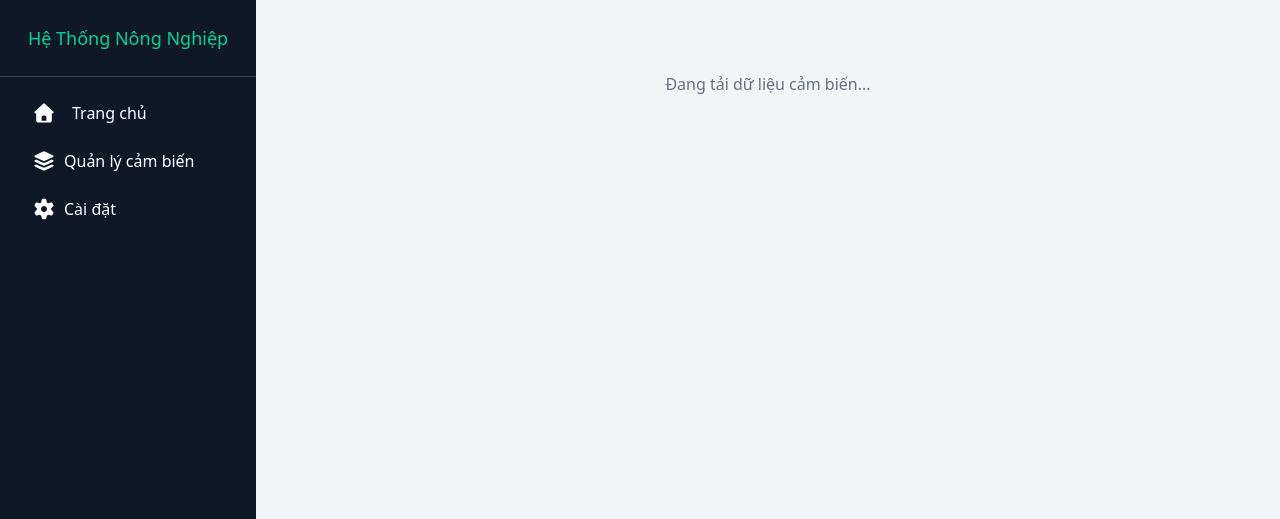
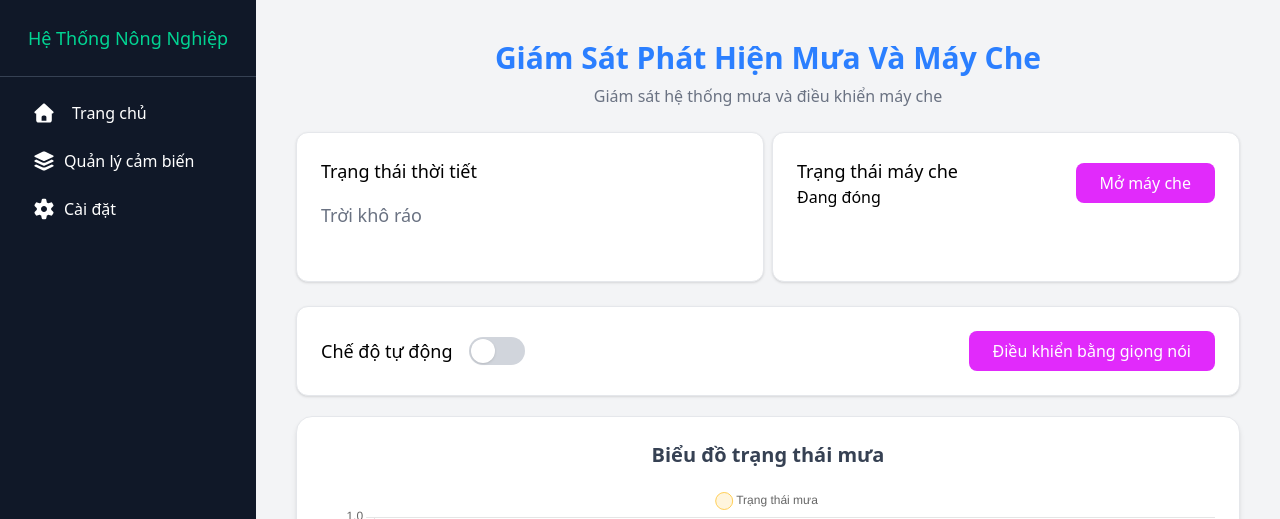
Before and after one commit to HaiDang1304/System-Farm-IoT, a React (Vite) app in the folder IotFarm/: page /rainsensor in a window 1280 px wide. Before the commit this address led to /home. Shown: the top 519 px of the page. Built offline with nearby package versions, Linux system fonts and the light colour scheme; no server answers; sample sign-in values are in the browser's storage.

Commit message:
complete rain sensor

```diff
--- a/IotFarm/src/App.jsx
+++ b/IotFarm/src/App.jsx
@@ -15,6 +15,7 @@ import { auth } from "./firebase";
 import { onAuthStateChanged } from "firebase/auth";
 import LightSensor from "./pages/LightSensor";
 import WaterSensor from "./pages/WaterSensor";
+import RainSensor from "./pages/RainSensor";
 
 function App() {
   const [currentUser, setCurrentUser] = React.useState(null);
@@ -57,6 +58,7 @@ function App() {
           <Route path="soilmoisture" element={<SoilMoistureSensor />} />
           <Route path="lightsensor" element={<LightSensor/>} />
           <Route path= "watersensor" element={<WaterSensor/>} />
+          <Route path="rainsensor" element={<RainSensor/>} />
 
 
           <Route path="sensors" element={<div>Trang quản lý cảm biến</div>} />
--- /dev/null
+++ b/IotFarm/src/components/ChartRain.jsx
@@ -0,0 +1,94 @@
+import React, { useEffect, useState } from "react";
+import { Line } from "react-chartjs-2";
+import {
+  Chart as ChartJS,
+  LineElement,
+  CategoryScale,
+  LinearScale,
+  PointElement,
+  Legend,
+  Tooltip,
+} from "chart.js";
+
+ChartJS.register(LineElement, CategoryScale, LinearScale, PointElement, Legend, Tooltip);
+
+const API_URL = "http://localhost:3000/data";
+
+const ChartRain = () => {
+  const [chartData, setChartData] = useState({
+    labels: [],
+    datasets: [
+      {
+        label: "Trạng thái mưa",
+        data: [],
+        borderColor: "rgba(255, 206, 86, 1)",
+        backgroundColor: "rgba(255, 206, 86, 0.2)",
+        tension: 0.3,
+      },
+    ],
+  });
+
+  const fetchData = async () => {
+    try {
+      const res = await fetch(API_URL);
+      const data = await res.json();
+
+      if (Array.isArray(data)) {
+        const labels = data
+          .map((item) =>
+            item.timestamp
+              ? new Date(item.timestamp._seconds * 1000).toLocaleTimeString("vi-VN")
+              : "Không có"
+          )
+          .reverse();
+
+        const ldrValues = data.map((item) => item.mua).reverse();
+
+        setChartData({
+          labels,
+          datasets: [
+            { ...chartData.datasets[0], data: ldrValues },
+          ],
+        });
+      }
+    } catch (error) {
+      console.error(" Lỗi tải dữ liệu ánh sáng:", error);
+    }
+  };
+
+  useEffect(() => {
+    fetchData();
+    const interval = setInterval(fetchData, 5000);
+    return () => clearInterval(interval);
+  }, []);
+
+  return (
+    <div className="bg-white p-6 rounded-2xl shadow-md border border-gray-200 mt-5">
+      <h2 className="text-xl font-semibold text-gray-700 text-center mb-4">
+        Biểu đồ trạng thái mưa
+      </h2>
+      <Line
+        data={chartData}
+        options={{
+          responsive: true,
+          plugins: {
+            legend: {
+              display: true,
+              position: "top",
+              labels: {
+                usePointStyle: true,
+                boxWidth: 12,
+              },
+            },
+          },
+          scales: {
+            x: { title: { display: true, text: "Thời gian" } },
+            y: { beginAtZero: true, title: { display: true, text: "Trạng thái" } },
+          },
+        }}
+      />
+    </div>
+  );
+};
+
+export default ChartRain;
--- a/IotFarm/src/pages/Home.jsx
+++ b/IotFarm/src/pages/Home.jsx
@@ -277,7 +277,7 @@ const Home = () => {
         </Link>
 
         {/* Cảm biến mưa */}
-        <div className="bg-white rounded-2xl shadow-xl p-6 hover:shadow-2xl transition">
+        <Link to="/rainsensor" className="bg-white rounded-2xl shadow-xl p-6 hover:shadow-2xl transition">
           <div className="flex items-center gap-3 text-teal-600 mb-4">
             <TreePine className="w-6 h-6" />
             <h3 className="text-lg font-bold">Cảm biến mưa</h3>
@@ -318,7 +318,7 @@ const Home = () => {
             </svg>
             Cập nhật: <span className="text-gray-500">{timeString}</span>
           </p>
-        </div>
+        </Link>
 
         {/* Cảm biến khí gas */}
         <div className="bg-white rounded-2xl shadow-xl p-6 hover:shadow-2xl transition">
--- /dev/null
+++ b/IotFarm/src/pages/RainSensor.jsx
@@ -0,0 +1,146 @@
+import { useEffect, useState } from "react";
+import CharRain from "../components/ChartRain";
+
+const API_URL = "http://localhost:3000/data";
+const CONTROL_URL = "http://localhost:3000/control";
+
+const RainSensor = () => {
+  const [sensorData, setSensorData] = useState({ mua: 0 });
+  const [rainState, setRainState] = useState(false);
+  const [autoMode, setAutoMode] = useState(false);
+  const [isListening, setIsListening] = useState(false);
+  const [voiceMessage, setVoiceMessage] = useState("");
+
+  const speak = (text) => {
+    if (!window.speechSynthesis) return;
+    const utter = new SpeechSynthesisUtterance(text);
+    const voices = window.speechSynthesis.getVoices();
+    const vietnameseVoice = voices.find((v) => v.lang === "vi-VN");
+    if (vietnameseVoice) utter.voice = vietnameseVoice;
+    utter.lang = "vi-VN";
+    utter.rate = 1;
+    utter.pitch = 1;
+    window.speechSynthesis.speak(utter);
+  };
+
+  const toggleMotor = async (state) => {
+    setRainState(state);
+    try {
+      await fetch(CONTROL_URL, {
+        method: "POST",
+        headers: { "Content-Type": "application/json" },
+        body: JSON.stringify({
+          device: "Roof",
+          action: state ? "ON" : "OFF",
+        }),
+      });
+      speak(`Máy che đã được ${state ? "mở" : "đóng"}`);
+    } catch (error) {
+      console.error("Error controlling cover:", error);
+      alert("Lỗi khi điều khiển máy che");
+    }
+  };
+
+  useEffect(() => {
+    if (!autoMode) return; // chỉ hoạt động khi bật auto
+
+    // Nếu trời mưa => mở máy che
+    if (sensorData.mua === 1 && !rainState) {
+      toggleMotor(true);
+    }
+
+    // Nếu trời khô => đóng máy che
+    if (sensorData.mua === 0 && rainState) {
+      toggleMotor(false);
+    }
+  }, [sensorData.mua]); // chỉ theo dõi thay đổi của cảm biến
+
+  useEffect(() => {
+    const fetchData = async () => {
+      try {
+        const res = await fetch(API_URL);
+        const dat = await res.json();
+
+        if (Array.isArray(dat) && dat.length > 0) {
+          const latest = dat[0]; // phần tử mới nhất
+          setSensorData({ mua: latest.mua });
+        }
+      } catch (error) {
+        console.error("Lỗi tải dữ liệu cảm biến mưa:", error);
+      }
+    };
+
+    fetchData();
+    const interval = setInterval(fetchData, 5000);
+    return () => clearInterval(interval);
+  }, []);
+
+  return (
+    <div className="p-4">
+      <h2 className="text-3xl font-bold text-blue-500 text-center">
+        Giám Sát Phát Hiện Mưa Và Máy Che
+      </h2>
+      <p className="text-md text-gray-500 text-center mt-2">
+        Giám sát hệ thống mưa và điều khiển máy che
+      </p>
+
+      <div className="flex flex-wrap gap-2 items-center">
+        <div className="flex-1 bg-white p-6 rounded-xl shadow border border-gray-200 mt-6 h-[150px]">
+          <p className="text-lg font-medium">Trạng thái thời tiết</p>
+          <p
+            className={`mt-4 text-lg font-medium ${
+              sensorData.mua === 1 ? "text-blue-600" : "text-gray-500"
+            }`}
+          >
+            {sensorData.mua === 1 ? "Trời đang mưa " : "Trời khô ráo "}
+          </p>
+        </div>
+
+        <div className="flex-1 bg-white p-6 rounded-xl shadow border border-gray-200 mt-6 h-[150px]">
+          <div className="flex gap-2 items-center justify-between">
+            <div className=" gap-3 items-center">
+              <p className="text-lg font-medium">Trạng thái máy che</p>
+              <span>{rainState ? "Đang mở" : "Đang đóng"}</span>
+            </div>
+            <button
+              onClick={() => toggleMotor(!rainState)}
+              className="px-6 py-2 rounded-lg text-white bg-fuchsia-500 hover:bg-fuchsia-600"
+            >
+              {rainState ? "Đóng máy che" : "Mở máy che"}
+            </button>
+          </div>
+        </div>
+      </div>
+
+      <div className="bg-white p-6 rounded-xl shadow border border-gray-200 mt-6 flex flex-col sm:flex-row sm:items-center sm:justify-between gap-4">
+        <div className="flex items-center gap-4">
+          <p className="text-lg font-medium">Chế độ tự động</p>
+          <label className="relative inline-flex items-center cursor-pointer">
+            <input
+              type="checkbox"
+              className="sr-only peer"
+              checked={autoMode}
+              onChange={(e) => {
+                const isChecked = e.target.checked;
+                setAutoMode(isChecked);
+                speak(`Đã ${isChecked ? "bật" : "tắt"} chế độ tự động`);
+              }}
+            />
+
+            <div className="w-14 h-7 bg-gray-300 rounded-full peer-checked:bg-fuchsia-500 transition duration-300"></div>
+            <div className="absolute top-0.5 left-0.5 w-6 h-6 bg-white rounded-full shadow transition-transform duration-300 peer-checked:translate-x-7"></div>
+          </label>
+        </div>
+        <div>
+          <button className="px-6 py-2 rounded-lg text-white bg-fuchsia-500 hover:bg-fuchsia-600">
+            Điều khiển bằng giọng nói
+          </button>
+        </div>
+      </div>
+
+      <CharRain />
+    </div>
+  );
+};
+
+export default RainSensor;
```
Also changed, not shown: 1 other file (tests, documents, lock files or other folders).
